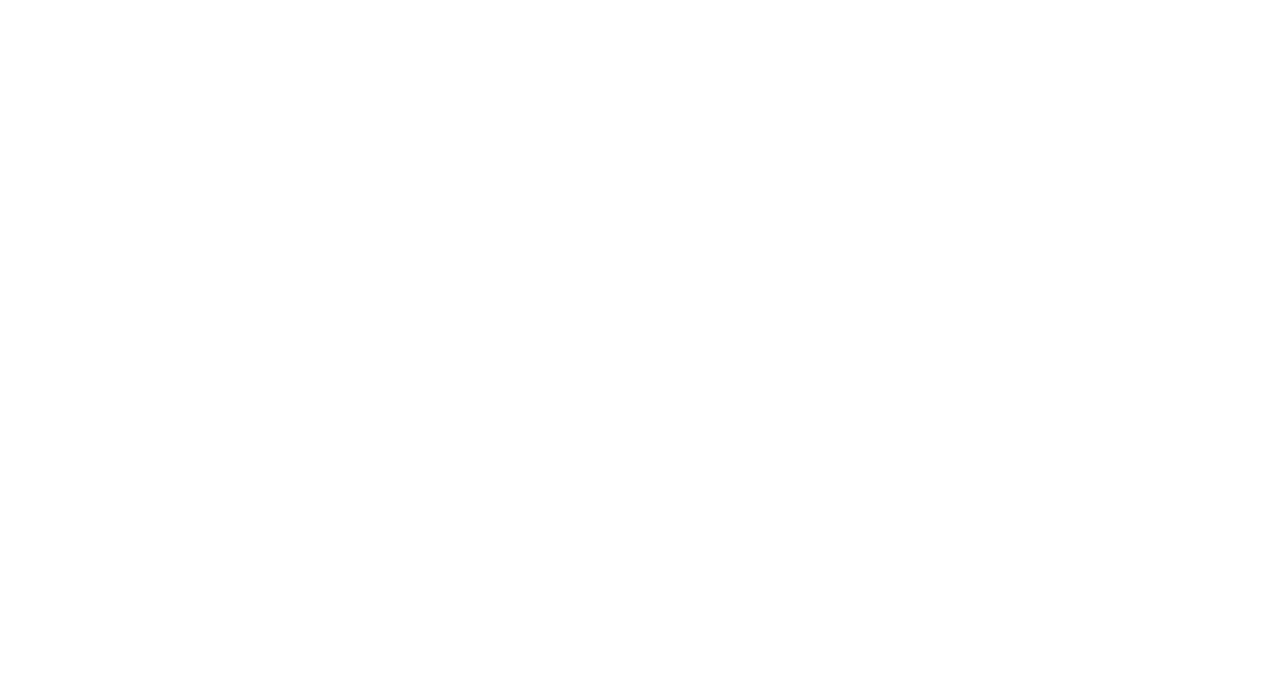
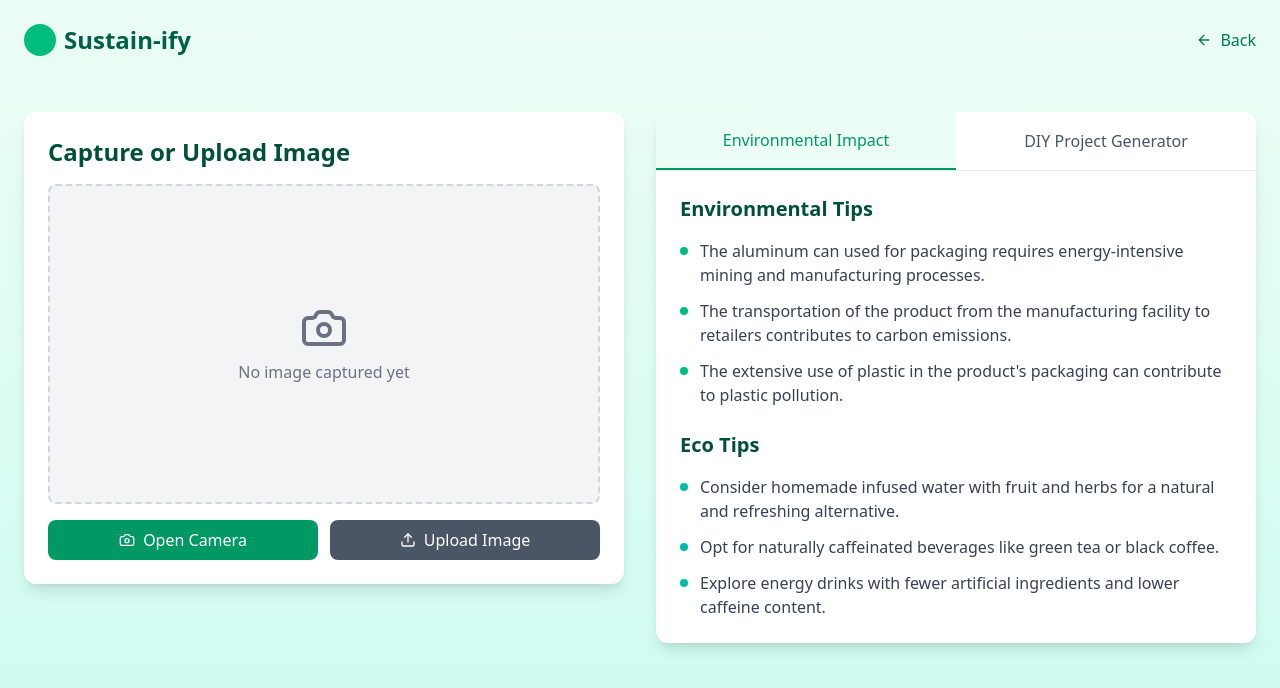
Before and after one commit to Provedentia/KatyYouthHacks, a React (Vite) app in the folder frontend/: page /get-started in a window 1280 px wide. Before the commit this address had no page. Shown: the top 688 px of the page. Built offline with nearby package versions, Linux system fonts and the light colour scheme.

Commit message:
Add react-webcam dependency and implement navigation to Get Started page
- Added react-webcam to package.json and package-lock.json.
- Introduced GetStartedPage component and updated routing in App.jsx.
- Enhanced LandingPage with navigation functionality to Get Started page via button click.

```diff
--- a/frontend/package.json
+++ b/frontend/package.json
@@ -17,6 +17,7 @@
     "react": "^19.1.0",
     "react-dom": "^19.1.0",
     "react-router-dom": "^7.7.1",
+    "react-webcam": "^7.2.0",
     "tailwindcss": "^4.1.11"
   },
   "devDependencies": {
--- a/frontend/src/App.jsx
+++ b/frontend/src/App.jsx
@@ -1,10 +1,12 @@
 import { Routes, Route } from 'react-router-dom'
 import LandingPage from './pages/LandingPage'
+import GetStartedPage from './pages/GetStartedPage'
 
 function App() {
   return (
     <Routes>
       <Route path="/" element={<LandingPage />} />
+      <Route path="/get-started" element={<GetStartedPage />} />
     </Routes>
   )
 }
--- /dev/null
+++ b/frontend/src/pages/GetStartedPage.jsx
@@ -0,0 +1,225 @@
+import React, { useState } from 'react';
+import { motion } from 'framer-motion';
+import { ArrowLeft, Camera, Upload, AlertTriangle } from 'lucide-react';
+import { useNavigate } from 'react-router-dom';
+
+function GetStartedPage() {
+  const navigate = useNavigate();
+  const [activeTab, setActiveTab] = useState('environmental');
+  const [capturedImage, setCapturedImage] = useState(null);
+  const [isLoading, setIsLoading] = useState(false);
+
+  const handleBack = () => {
+    navigate('/');
+  };
+
+  return (
+    <div className="min-h-screen bg-gradient-to-b from-emerald-50 to-teal-100 font-sans">
+      {/* Header */}
+      <header className="container mx-auto px-6 py-6">
+        <motion.div
+          className="flex justify-between items-center"
+          initial={{ opacity: 0, y: -20 }}
+          animate={{ opacity: 1, y: 0 }}
+          transition={{ duration: 0.5 }}
+        >
+          <div className="flex items-center gap-2">
+            <motion.div
+              className="w-8 h-8 bg-emerald-500 rounded-full"
+              whileHover={{ scale: 1.1 }}
+              whileTap={{ scale: 0.9 }}
+            />
+            <h1 className="text-2xl font-bold text-emerald-800">Sustain-ify</h1>
+          </div>
+
+          <motion.button
+            onClick={handleBack}
+            className="flex items-center gap-2 text-emerald-700 hover:text-emerald-500 font-medium cursor-pointer"
+            whileHover={{ scale: 1.05 }}
+            whileTap={{ scale: 0.95 }}
+          >
+            <ArrowLeft className="w-4 h-4" />
+            Back
+          </motion.button>
+        </motion.div>
+      </header>
+
+      {/* Main Content */}
+      <section className="container mx-auto px-6 py-8">
+        <motion.div
+          className="grid lg:grid-cols-2 gap-8 max-w-7xl mx-auto"
+          initial={{ opacity: 0, y: 30 }}
+          animate={{ opacity: 1, y: 0 }}
+          transition={{ duration: 0.7 }}
+        >
+          {/* Left Side - Camera/Image Area */}
+          <div className="space-y-6">
+            <div className="bg-white rounded-xl p-6 shadow-lg">
+              <h2 className="text-2xl font-bold text-emerald-900 mb-4">
+                Capture or Upload Image
+              </h2>
+
+              {/* Image Display Area */}
+              <div className="w-full h-80 bg-gray-100 rounded-lg border-2 border-dashed border-gray-300 flex items-center justify-center mb-4">
+                {capturedImage ? (
+                  <img
+                    src={capturedImage}
+                    alt="Captured"
+                    className="w-full h-full object-cover rounded-lg"
+                  />
+                ) : (
+                  <div className="text-center text-gray-500">
+                    <Camera className="w-12 h-12 mx-auto mb-2" />
+                    <p>No image captured yet</p>
+                  </div>
+                )}
+              </div>
+
+              {/* Camera Controls */}
+              <div className="flex gap-3">
+                <motion.button
+                  className="flex-1 bg-emerald-600 text-white px-4 py-2 rounded-lg font-medium cursor-pointer flex items-center justify-center gap-2"
+                  whileHover={{ scale: 1.02 }}
+                  whileTap={{ scale: 0.98 }}
+                >
+                  <Camera className="w-4 h-4" />
+                  Open Camera
+                </motion.button>
+
+                <motion.button
+                  className="flex-1 bg-gray-600 text-white px-4 py-2 rounded-lg font-medium cursor-pointer flex items-center justify-center gap-2"
+                  whileHover={{ scale: 1.02 }}
+                  whileTap={{ scale: 0.98 }}
+                >
+                  <Upload className="w-4 h-4" />
+                  Upload Image
+                </motion.button>
+              </div>
+            </div>
+          </div>
+
+          {/* Right Side - Information Tabs */}
+          <div className="bg-white rounded-xl shadow-lg overflow-hidden">
+            {/* Tab Headers */}
+            <div className="flex border-b border-gray-200">
+              <button
+                onClick={() => setActiveTab('environmental')}
+                className={`flex-1 px-6 py-4 font-medium text-center cursor-pointer transition-colors ${
+                  activeTab === 'environmental'
+                    ? 'text-emerald-600 border-b-2 border-emerald-600 bg-emerald-50'
+                    : 'text-gray-600 hover:text-emerald-600'
+                }`}
+              >
+                Environmental Impact
+              </button>
+              <button
+                onClick={() => setActiveTab('diy')}
+                className={`flex-1 px-6 py-4 font-medium text-center cursor-pointer transition-colors ${
+                  activeTab === 'diy'
+                    ? 'text-emerald-600 border-b-2 border-emerald-600 bg-emerald-50'
+                    : 'text-gray-600 hover:text-emerald-600'
+                }`}
+              >
+                DIY Project Generator
+              </button>
+            </div>
+
+            {/* Tab Content */}
+            <div className="p-6">
+              {activeTab === 'environmental' ? (
+                <EnvironmentalImpactTab />
+              ) : (
+                <DIYProjectTab />
+              )}
+            </div>
+          </div>
+        </motion.div>
+      </section>
+    </div>
+  );
+}
+
+// Tab Components
+const EnvironmentalImpactTab = () => {
+  return (
+    <div className="space-y-6">
+      <div>
+        <h3 className="text-xl font-bold text-emerald-900 mb-4">
+          Environmental Tips
+        </h3>
+        <div className="space-y-3">
+          <div className="flex items-start gap-3">
+            <div className="w-2 h-2 bg-emerald-500 rounded-full mt-2 flex-shrink-0"></div>
+            <p className="text-gray-700">
+              The aluminum can used for packaging requires energy-intensive mining and manufacturing processes.
+            </p>
+          </div>
+          <div className="flex items-start gap-3">
+            <div className="w-2 h-2 bg-emerald-500 rounded-full mt-2 flex-shrink-0"></div>
+            <p className="text-gray-700">
+              The transportation of the product from the manufacturing facility to retailers contributes to carbon emissions.
+            </p>
+          </div>
+          <div className="flex items-start gap-3">
+            <div className="w-2 h-2 bg-emerald-500 rounded-full mt-2 flex-shrink-0"></div>
+            <p className="text-gray-700">
+              The extensive use of plastic in the product's packaging can contribute to plastic pollution.
+            </p>
+          </div>
+        </div>
+      </div>
+
+      <div>
+        <h3 className="text-xl font-bold text-emerald-900 mb-4">
+          Eco Tips
+        </h3>
+        <div className="space-y-3">
+          <div className="flex items-start gap-3">
+            <div className="w-2 h-2 bg-teal-500 rounded-full mt-2 flex-shrink-0"></div>
+            <p className="text-gray-700">
+              Consider homemade infused water with fruit and herbs for a natural and refreshing alternative.
+            </p>
+          </div>
+          <div className="flex items-start gap-3">
+            <div className="w-2 h-2 bg-teal-500 rounded-full mt-2 flex-shrink-0"></div>
+            <p className="text-gray-700">
+              Opt for naturally caffeinated beverages like green tea or black coffee.
+            </p>
+          </div>
+          <div className="flex items-start gap-3">
+            <div className="w-2 h-2 bg-teal-500 rounded-full mt-2 flex-shrink-0"></div>
+            <p className="text-gray-700">
+              Explore energy drinks with fewer artificial ingredients and lower caffeine content.
+            </p>
+          </div>
+        </div>
+      </div>
+    </div>
+  );
+};
+
+const DIYProjectTab = () => {
+  return (
+    <div className="space-y-6">
+      <div>
+        <h3 className="text-xl font-bold text-emerald-900 mb-4">
+          DIY Project Ideas
+        </h3>
+        <p className="text-gray-600 mb-4">
+          Upload an image to get personalized DIY project suggestions for repurposing items.
+        </p>
+
+        <div className="bg-emerald-50 rounded-lg p-4 border border-emerald-200">
+          <div className="flex items-center gap-3">
+            <AlertTriangle className="w-5 h-5 text-emerald-600" />
+            <p className="text-emerald-800">
+              No image uploaded yet. Please capture or upload an image to get DIY project suggestions.
+            </p>
+          </div>
+        </div>
+      </div>
+    </div>
+  );
+};
+
+export default GetStartedPage;
```
Also changed, not shown: frontend/src/pages/LandingPage.jsx (+18 -17 lines), 1 other file (tests, documents, lock files or other folders).
